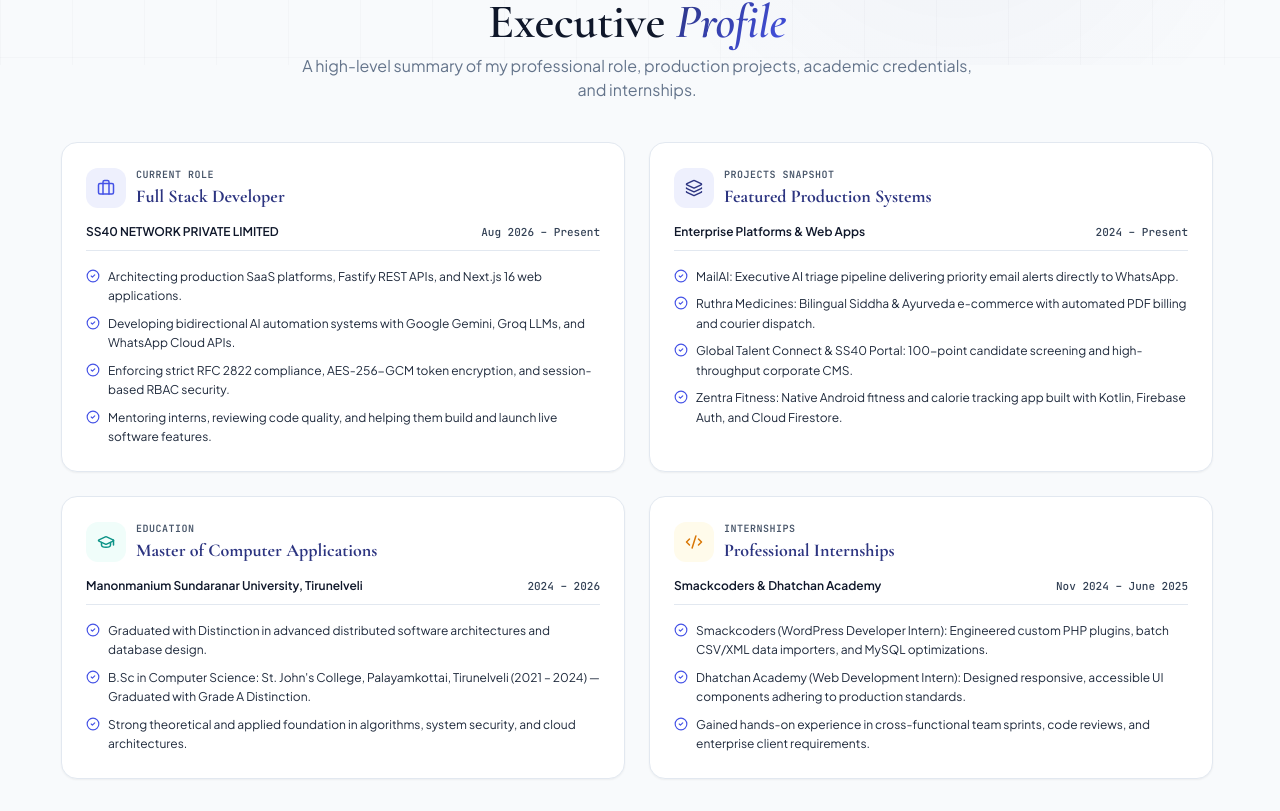
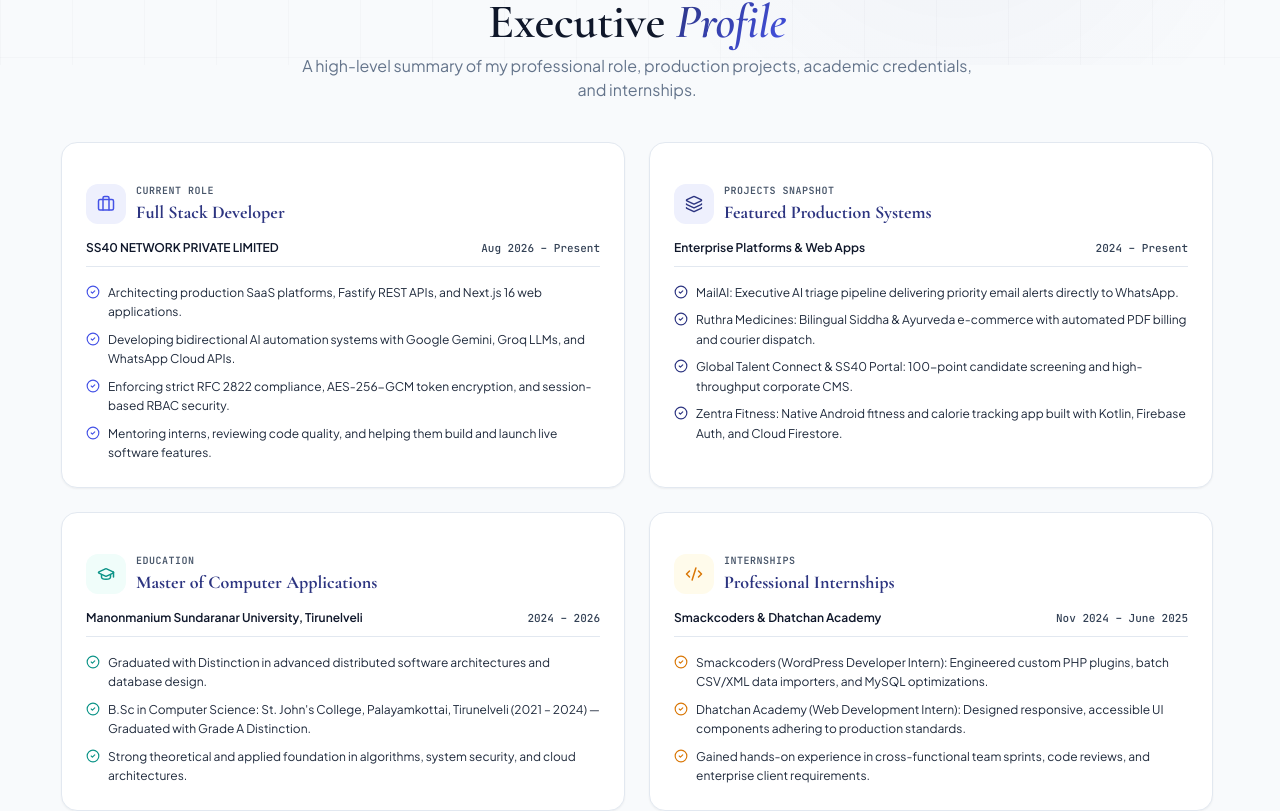
Before and after one commit to AbrahamSamuel2003/portfolio, a React (Vite) app: page / in a window 1280 px wide. Shown: the part 735-1546 px from the top of the page. Built offline with nearby package versions, Linux system fonts and the light colour scheme.

Commit message:
style: polish desktop about cards and streamline hero avatar rings

```diff
--- a/src/components/sections/About.jsx
+++ b/src/components/sections/About.jsx
@@ -96,14 +96,18 @@ const About = memo(function About() {
                 whileInView={{ opacity: 1, y: 0 }}
                 viewport={{ once: true, amount: 0.1 }}
                 transition={{ duration: 0.45, delay: idx * 0.08 }}
-                className="p-5 sm:p-6 rounded-2xl bg-white border border-[#E2E8F0] shadow-sm hover:border-[#4452E6]/35 hover:shadow-md transition-[border-color,box-shadow] duration-200 flex flex-col justify-between space-y-4 group card-stable text-left"
+                whileHover={{ y: -4, transition: { type: "spring", stiffness: 350, damping: 25 } }}
+                className="relative p-5 sm:p-6 rounded-2xl bg-white border border-[#E2E8F0] shadow-sm hover:shadow-xl transition-[border-color,box-shadow] duration-300 flex flex-col justify-between space-y-4 group card-stable text-left overflow-hidden cursor-default"
               >
+                {/* Diagonal Light Sheen / Polish Sweep Effect */}
+                <div className="absolute inset-0 -translate-x-[120%] group-hover:translate-x-[120%] transition-transform duration-1000 ease-out bg-gradient-to-r from-transparent via-white/50 to-transparent pointer-events-none -skew-x-12 z-20" />
+
                 {/* Card Top: Category, Icon & Status Badge */}
                 <div className="space-y-3">
                   <div className="flex items-center justify-between gap-2">
                     <div className="flex items-center gap-2.5">
                       <div
-                        className="w-9 h-9 sm:w-10 sm:h-10 rounded-xl flex items-center justify-center flex-shrink-0 group-hover:scale-105 transition-transform"
+                        className="w-9 h-9 sm:w-10 sm:h-10 rounded-xl flex items-center justify-center flex-shrink-0 group-hover:scale-105 group-hover:shadow-xs transition-all duration-300"
                         style={{ backgroundColor: card.bgAccent, color: card.accent }}
                       >
                         <Icon size={18} />
@@ -133,7 +137,7 @@ const About = memo(function About() {
                   <div className="space-y-2 pt-1">
                     {card.highlights.map((highlight, hIdx) => (
                       <div key={hIdx} className="flex items-start gap-2 text-xs text-[#1E293B] leading-relaxed">
-                        <CheckCircle2 size={14} className="text-[#4452E6] mt-0.5 flex-shrink-0" />
+                        <CheckCircle2 size={14} className="mt-0.5 flex-shrink-0" style={{ color: card.accent }} />
                         <span>{highlight}</span>
                       </div>
                     ))}
--- a/src/components/ui/HeroAvatar.jsx
+++ b/src/components/ui/HeroAvatar.jsx
@@ -36,8 +36,7 @@ const HeroAvatar = memo(function HeroAvatar() {
       {/* Multi-layered Ambient Light & Blueprint Radial Rings */}
       <div className="absolute inset-0 bg-gradient-to-tr from-[#4452E6]/20 via-[#2C3480]/10 to-transparent rounded-full blur-2xl sm:blur-3xl pointer-events-none" />
 
-      {/* Concentric Blueprint Rings for Engineering Depth */}
-      <div className="absolute w-[180px] h-[180px] sm:w-[300px] sm:h-[300px] lg:w-[410px] lg:h-[410px] xl:w-[440px] xl:h-[440px] rounded-full border border-[#4452E6]/20 bg-white/30 pointer-events-none" />
+      {/* Blueprint Radial Ring & Outer Accent */}
       <div className="absolute w-[210px] h-[210px] sm:w-[350px] sm:h-[350px] lg:w-[460px] lg:h-[460px] xl:w-[490px] xl:h-[490px] rounded-full border border-[#CBD5E1]/60 pointer-events-none border-dashed" />
 
       {/* Enlarged Floating Avatar Sphere with Dynamic 3D Spring Tilt (0 React Re-renders) */}
```
